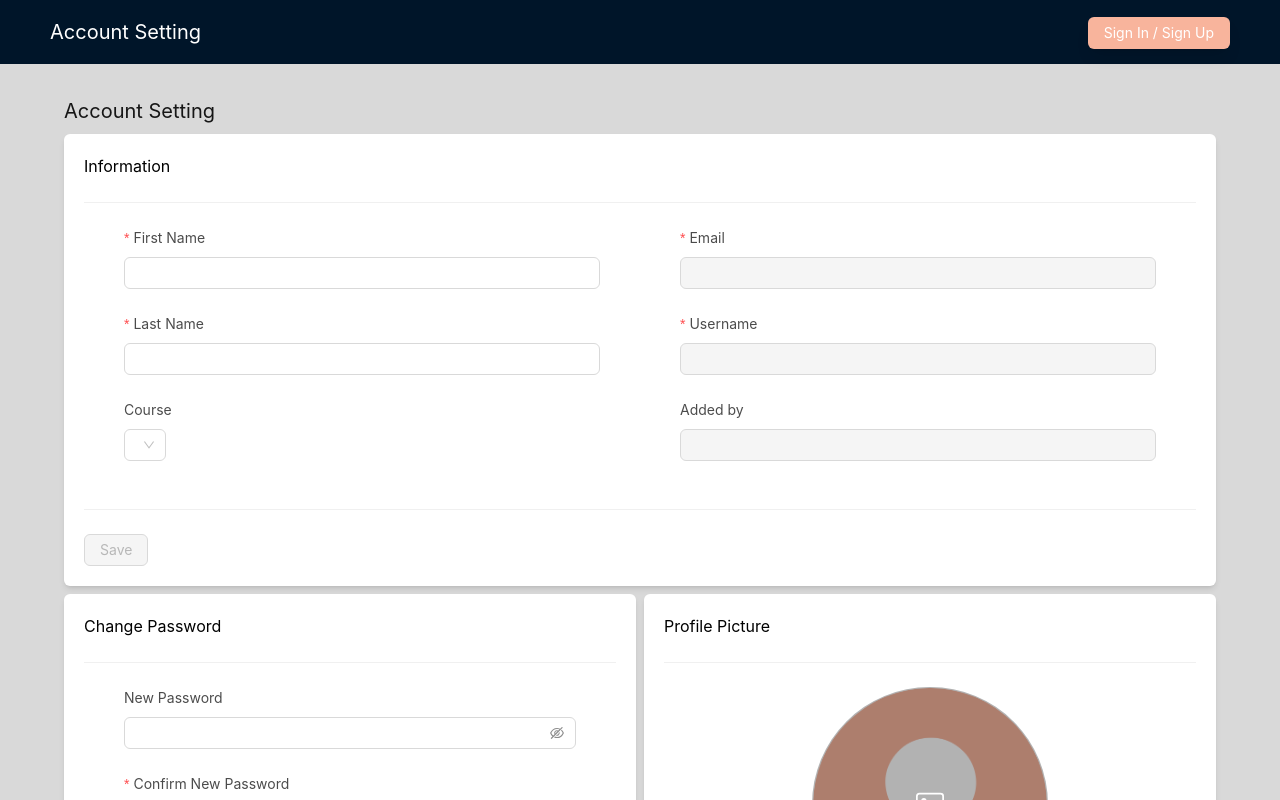
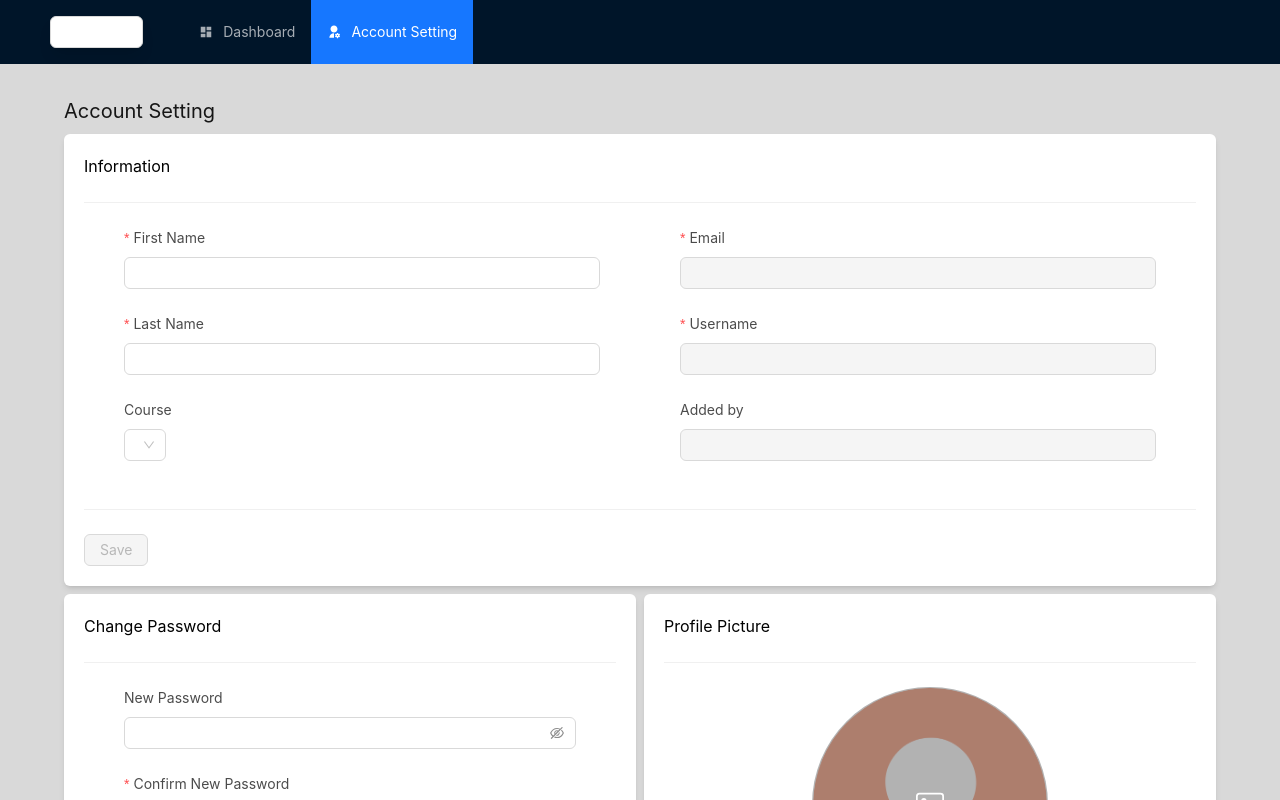
Before and after one commit to TorrCod/thesis-abstract, a Next.js app: page /account-setting in a window 1280 px wide. Built offline with nearby package versions, Linux system fonts and the light colour scheme; no server answers; the database is empty.

Commit message:
dashboard enhanced

```diff
--- a/src/components/button.tsx
+++ b/src/components/button.tsx
@@ -1,11 +1,25 @@
 import { Button, ButtonProps } from "antd";
+import { IoMdArrowRoundBack } from "react-icons/io";
 
-export const PriButton = (Props: ButtonProps) => {
+export const PriButton = (props: ButtonProps) => {
   return (
-    <Button className="bg-[#F8B49C] shadow-lg" type="primary" {...Props} />
+    <Button className="bg-[#F8B49C] shadow-lg" type="primary" {...props} />
   );
 };
 
-export const SecButton = (Props: ButtonProps) => {
-  return <Button className="shadow-lg" type="default" {...Props} />;
+export const SecButton = (props: ButtonProps) => {
+  return <Button className="shadow-lg" type="default" {...props} />;
 };
+
+export const BackButton = (props: ButtonProps) => {
+  return (
+    <Button
+      className="shadow-lg text-white flex justify-center items-center"
+      type="default"
+      {...props}
+    >
+      <IoMdArrowRoundBack />
+      {props.children ?? "Back"}
+    </Button>
+  );
+};
--- a/src/components/dashboardLayout.tsx
+++ b/src/components/dashboardLayout.tsx
@@ -1,8 +1,8 @@
 import React, { useEffect, useState } from "react";
-import { Layout, Menu } from "antd";
+import { Dropdown, Layout, Menu } from "antd";
 const { Header, Content, Sider } = Layout;
 import Link from "next/link";
-import { PriButton } from "@/components/button";
+import { BackButton, PriButton } from "@/components/button";
 import { MenuProps } from "antd";
 import { AiFillHome } from "react-icons/ai";
 import { FaSwatchbook } from "react-icons/fa";
@@ -10,9 +10,16 @@ import { MdAdminPanelSettings, MdWorkHistory } from "react-icons/md";
 import { ImUserCheck } from "react-icons/im";
 import { BotomMenu } from "@/components/botomMenu";
 import { SelectedDashboardSider } from "@/components/types.d";
-import { RiDashboardFill, RiUserSettingsFill } from "react-icons/ri";
+import { IoMdArrowRoundBack } from "react-icons/io";
+import {
+  RiDashboardFill,
+  RiDashboardLine,
+  RiUserSettingsFill,
+} from "react-icons/ri";
 import { useRouter } from "next/router";
 import AdminProfile, { AdminMenu } from "./admin";
+import { BsThreeDots } from "react-icons/bs";
+import { useWindowSize } from "react-use";
 
 type SelectedMenu = "/dashboard" | "/account-setting";
 
@@ -20,7 +27,7 @@ type DashboardProps = {
   children?: React.ReactNode;
   userSelectedMenu: SelectedMenu;
   userSelectedSider?: SelectedDashboardSider;
-  title?: string;
+  title?: React.ReactNode;
 };
 
 function DashboardLayout({
@@ -30,7 +37,9 @@ function DashboardLayout({
   title,
 }: DashboardProps) {
   const [selectedSider, setSelectedSider] = useState(userSelectedSider);
+  const [selectedMenu, setSelectedMenu] = useState(userSelectedMenu);
   const router = useRouter();
+  const { width } = useWindowSize();
 
   useEffect(() => {
     (
@@ -60,23 +69,13 @@ function DashboardLayout({
       label: <Link href={"/account-setting"}>Account Setting</Link>,
       icon: <RiUserSettingsFill />,
     },
-    {
-      key: "/back",
-      label: (
-        <Link href="/">
-          <PriButton style={{ marginLeft: "auto", marginRight: "40px" }}>
-            Back
-          </PriButton>
-        </Link>
-      ),
-    },
   ];
 
   const siderMenu: MenuProps["items"] = [
     {
       key: "/dashboard/overview",
       label: <Link href={"/dashboard/overview"}>Overview</Link>,
-      icon: <AiFillHome size={"1.1em"} />,
+      icon: <RiDashboardFill size={"1.1em"} />,
     },
     {
       key: "/dashboard/thesis",
@@ -102,11 +101,30 @@ function DashboardLayout({
 
   return (
     <div className="bg-[#D9D9D9] relative md:h-screen">
-      <Header className="header fixed top-0 w-full md:relative z-20 grid grid-cols-2">
-        <h3 className="text-white">{title ?? "Dashboard"}</h3>
-        <div className="w-fit grid place-self-end">
-          <AdminMenu position="bottomRight" />
-        </div>
+      <Header className="header fixed top-0 w-full md:relative z-20 flex gap-10 items-center">
+        <Link className="self-center" href="/">
+          <BackButton>Home</BackButton>
+        </Link>
+        {width >= 768 ? (
+          <Menu
+            selectedKeys={[selectedMenu]}
+            onSelect={(info) => setSelectedMenu(info.key as any)}
+            theme="dark"
+            mode="horizontal"
+            items={menuItem}
+          />
+        ) : (
+          <Dropdown
+            trigger={["click"]}
+            className="text-white"
+            menu={{ items: menuItem, selectedKeys: [selectedMenu] }}
+            placement="bottom"
+          >
+            <button>
+              <BsThreeDots size={"1.5rem"} />
+            </button>
+          </Dropdown>
+        )}
       </Header>
       <div className="h-full">
         {userSelectedMenu === "/dashboard" && selectedSider && (
--- a/src/pages/account-setting.tsx
+++ b/src/pages/account-setting.tsx
@@ -21,6 +21,8 @@ import { RcFile } from "antd/lib/upload";
 import React, { useEffect, useState } from "react";
 import { BsImage } from "react-icons/bs";
 import { useRouter } from "next/router";
+import { GrUserSettings } from "react-icons/gr";
+import { IoSettings } from "react-icons/io5";
 
 const courseOpt: { value: Course; label: Course }[] = [
   { value: "Civil Engineer", label: "Civil Engineer" },
@@ -166,7 +168,11 @@ const AccountSetting = (props: { data: any; hasError: boolean }) => {
 
   return (
     <DashboardLayout
-      title="Account Setting"
+      title={
+        <div className="flex items-center gap-1 text-white">
+          <IoSettings /> <h3 className="whitespace-nowrap">Account Setting</h3>
+        </div>
+      }
       userSelectedMenu="/account-setting"
     >
       <div className="pb-10 w-full p-3 md:mt-5 mt-16 md:mb-20">
```
